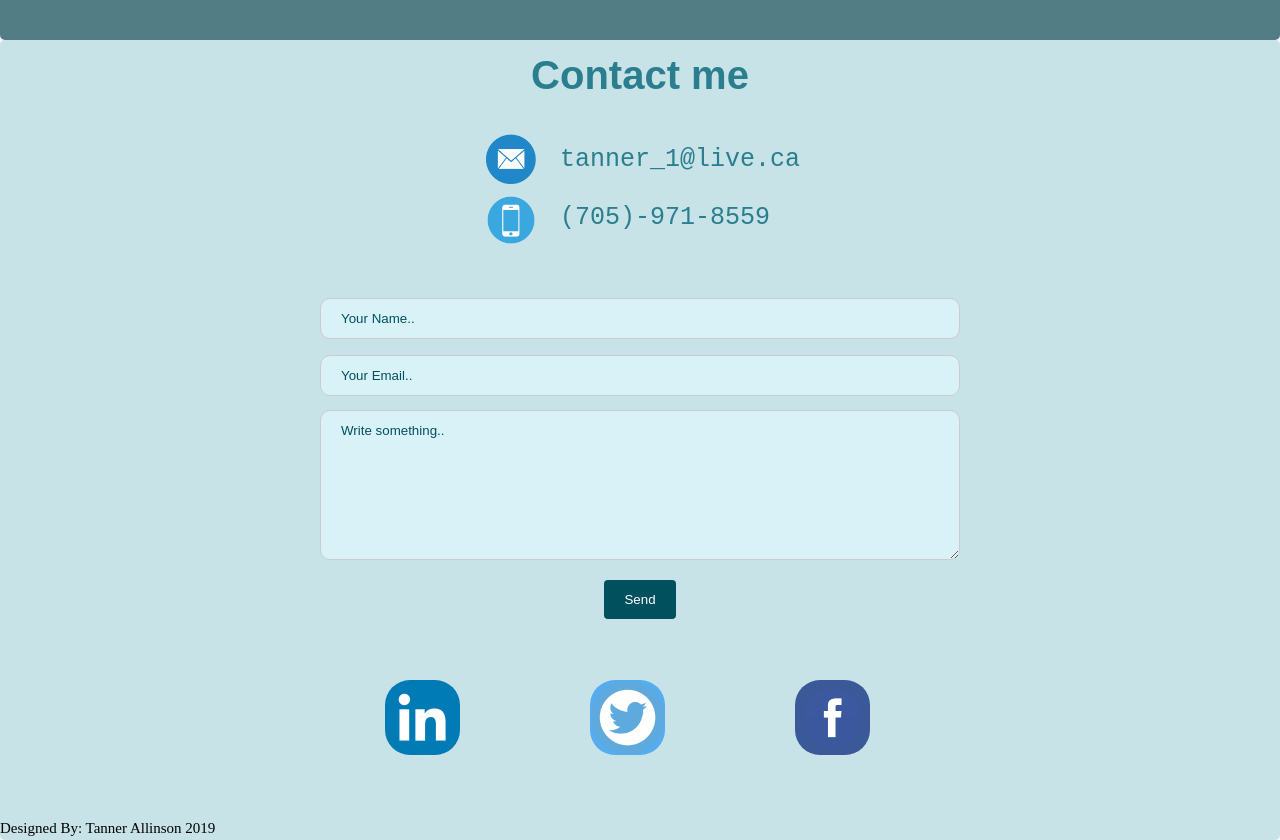
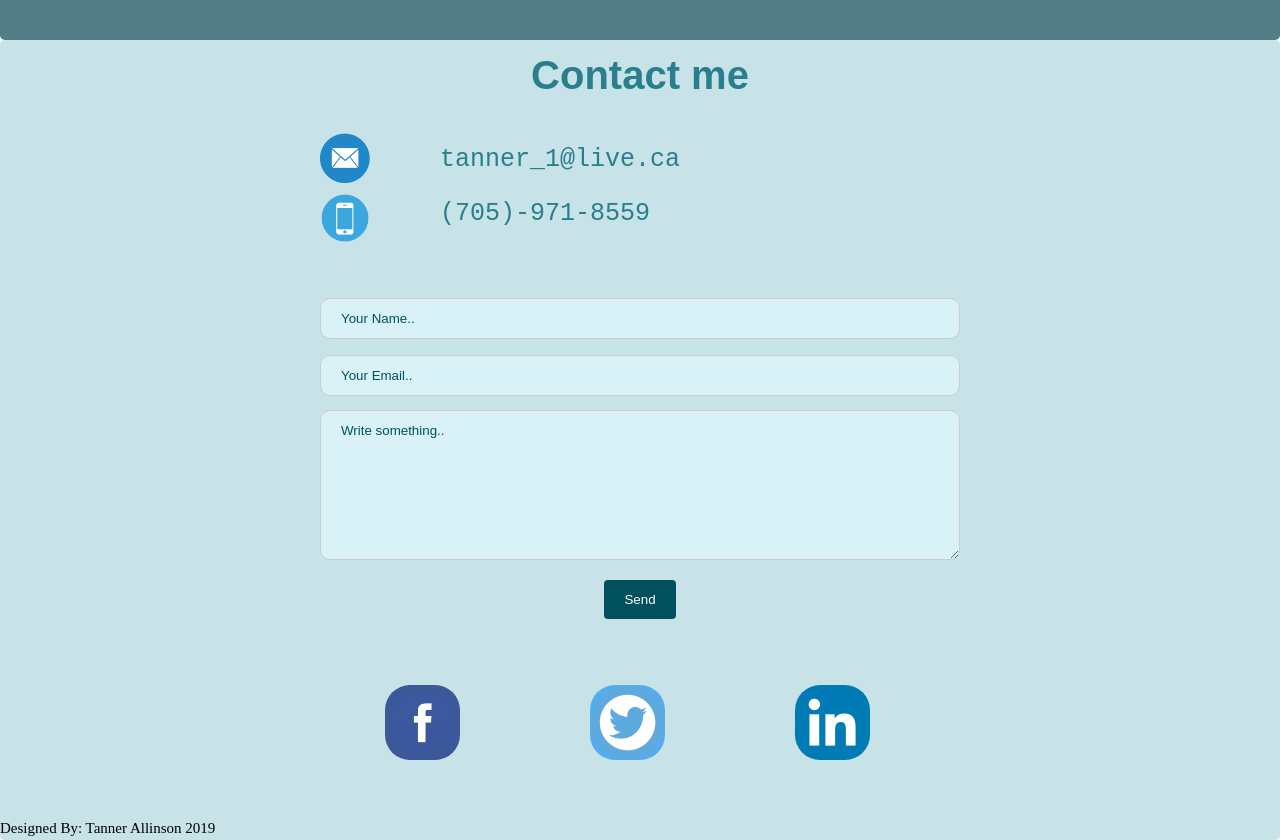
Before and after one commit to tannerallinson/tannerallinson.github.io, a plain HTML site: page index.html in a window 1280 px wide. Shown: the part 4180-5020 px from the top of the page. Drawn offline with Linux system fonts and the light colour scheme.

Commit message:
Update index.html

```diff
--- a/index.html
+++ b/index.html
@@ -75,7 +75,7 @@ body {
     background-color: #F1F9FA;
     background-size: 100% auto;
     background-repeat: no-repeat;
-
+    margin:0;
 }
 
 #top{
@@ -170,43 +170,33 @@ body {
 
 
 
+    @media only screen and (max-width: 600px) {
+       .icon-bar {
 
-        body {margin:0;height:1000px;}
+           left:50%;
+        }
+    }
 
 .icon-bar {
   position: absolute;
-  top:4900px;
-  -webkit-transform: translateY(-50%);
-  -ms-transform: translateY(-50%);
-  transform: translateY(-50%);
-   opacity: 1;
-       z-index: 1;
-    -webkit-animation: introAnimation 4s;
-    animation: introAnimation 4s;
-
+  top:4800px;
+  opacity: 1;
+  z-index: 1;
+  -webkit-animation: introAnimation 4s;
+  animation: introAnimation 4s;
 }
-
-
-
-
-
-
-
 
 .icon-bar a {
   display: block;
   text-align: center;
   padding: 65px;
-  transition: all 0.3s ease;
   color: white;
   font-size: 20px;
-    float: right
+    float: left;
 }
 
 .icon-bar a:hover {
-
     opacity: .5;
-
 }
 
 .facebook {
@@ -237,11 +227,6 @@ body {
 }
 
 
-
-.content {
-  margin-left: 75px;
-  font-size: 30px;
-}
 
 
 
@@ -637,7 +622,7 @@ opacity:1;
     .email  {
 
     position: absolute;
-    right:55%;
+
     top:10%;
     opacity: 1;
     -webkit-animation: introAnimation 4s;
@@ -647,7 +632,7 @@ opacity:1;
 
         .phone {
      position: absolute;
-    right:55%;
+
     top:55%;
      opacity: 1;
     -webkit-animation: introAnimation 4s;
@@ -1155,10 +1140,11 @@ Volunteer Experience
     <div class="center">
        <div class="contactMeInfo">
          <div class="phone"><img src="phoneLogo.png" style="height:50px;"></div>
-    <div class="email"><img class="email" src="emailLogo.png" style="height:50px;"></div>
-           <pre>                tanner_1@live.ca
+           <pre>        tanner_1@live.ca</pre>
+        <div class="email"><img  src="emailLogo.png" style="height:50px;"></div>
+           <pre>        (705)-971-8559  </pre>
 
-                (705)-971-8559</pre>
+
 
         </div>
 
@@ -1185,8 +1171,9 @@ Volunteer Experience
             <a href="https://www.facebook.com/tanner.allinson" ><img src="facebook.png" alt="Index" class="facebook"/></a>
             <a href="https://twitter.com/AllinsonTanner" ><img src="twitter.png" alt="Index" class="twitter"/></a>
             <a href="https://www.linkedin.com/in/tanner-allinson-810147188/" ><img src="linkedin.png" alt="Index" class="linkedin"/></a>
+
         </div>
-</div>
+        </div>
         <article>
             <div class="css-typing">
 
```
